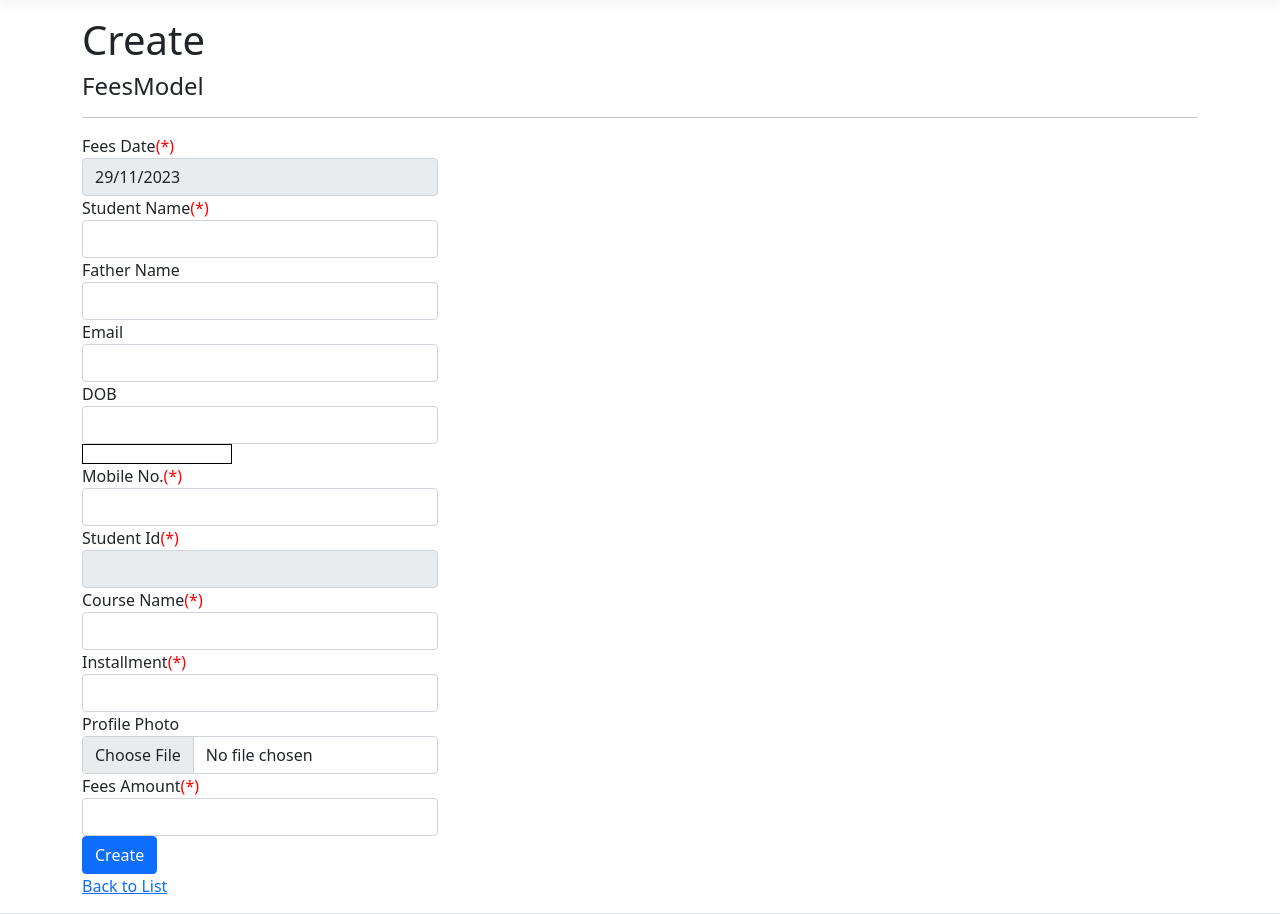
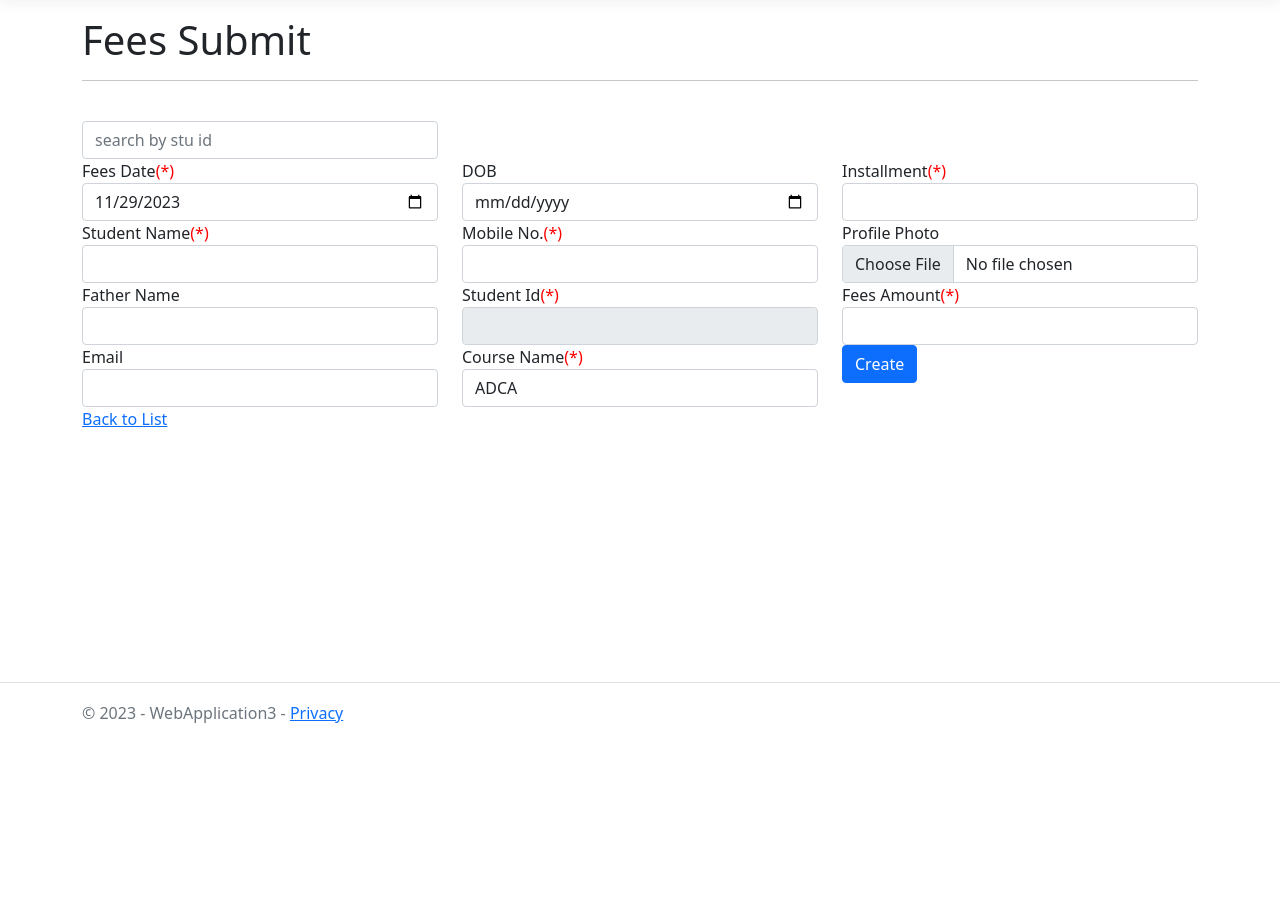
Before and after one commit to pksmbd/WebApplication3, an ASP.NET Core app: page /Fees/Create in a window 1280 px wide. Shown: the part 57-971 px from the top of the page. After the commit the page ends 780 px from the top, so only its background shows below. Run offline with ASP.NET Core 8, Linux system fonts and the light colour scheme; style sheets or scripts are compiled from the project's sources; some libraries are stand-ins or nearby versions.

Commit message:
age cal update

```diff
--- a/WebApplication3/Controllers/FeesController.cs
+++ b/WebApplication3/Controllers/FeesController.cs
@@ -11,6 +11,7 @@ using WebApplication3.Models;
 using WebApplication3.Service;
 using PagedList;
 using PagedList.Mvc;
+using System.Web.Mvc;
 
 
 namespace WebApplication3.Controllers
@@ -26,6 +27,7 @@ namespace WebApplication3.Controllers
             _logger = logger;
             Environment = _environment;
         }
+
 
         public IActionResult Index()
         {
@@ -54,6 +56,64 @@ namespace WebApplication3.Controllers
             }
             return View(FeesModelLstObj);
         }
+
+        //[HttpGet]
+        //public IActionResult getdetails(string stu_id)
+        //{
+        //    List<FeesModel> FeesModelLstObj = new List<FeesModel>();
+        //    FeesModel FeesModelObj = new FeesModel();
+        //    DataSet ds1 = mc.fetchdata("select * from tblfees where student_id=" + stu_id + "");
+        //    int i = 0;
+        //    while (i < ds1.Tables[0].Rows.Count)
+        //    {
+        //        FeesModelObj.id = Convert.ToInt32(ds1.Tables[0].Rows[i]["id"].ToString());
+        //        FeesModelObj.reg_date = Convert.ToDateTime(ds1.Tables[0].Rows[i]["reg_date"].ToString());
+        //        FeesModelObj.fees_date = Convert.ToDateTime(ds1.Tables[0].Rows[i]["fees_date"].ToString());
+        //        FeesModelObj.student_name = ds1.Tables[0].Rows[i]["student_name"].ToString();
+        //        FeesModelObj.father_name = ds1.Tables[0].Rows[i]["father_name"].ToString();
+        //        FeesModelObj.email = ds1.Tables[0].Rows[i]["email"].ToString();
+        //        FeesModelObj.dob = Convert.ToDateTime(ds1.Tables[0].Rows[i]["dob"].ToString());
+        //        FeesModelObj.mobile = ds1.Tables[0].Rows[i]["mobile"].ToString();
+        //        FeesModelObj.student_id = ds1.Tables[0].Rows[i]["student_id"].ToString();
+        //        FeesModelObj.course_name = ds1.Tables[0].Rows[i]["course_name"].ToString();
+        //        FeesModelObj.installment = ds1.Tables[0].Rows[i]["installment"].ToString();
+        //        FeesModelObj.photo = ds1.Tables[0].Rows[i]["photo"].ToString();
+        //        FeesModelObj.fees = ds1.Tables[0].Rows[i]["fees"].ToString();
+        //        i++;
+        //    }
+        //    return View(FeesModelObj);
+        //}
+
+        [System.Web.Mvc.HttpGet]
+        public IActionResult getdetails(string stu_id)
+        {
+
+            List<FeesModel> customer = new List<FeesModel>();
+            DataSet ds1 = mc.fetchdata("select * from tblfees where student_id=" + stu_id + "");
+            int i = 0;
+            while (i < ds1.Tables[0].Rows.Count)
+            {
+                customer.Add(new FeesModel
+                {
+                    id = Convert.ToInt32(ds1.Tables[0].Rows[i]["id"].ToString()),
+                    reg_date = Convert.ToDateTime(ds1.Tables[0].Rows[i]["reg_date"].ToString()),
+                    fees_date = Convert.ToDateTime(ds1.Tables[0].Rows[i]["fees_date"].ToString()),
+                    student_name = ds1.Tables[0].Rows[i]["student_name"].ToString(),
+                    father_name = ds1.Tables[0].Rows[i]["father_name"].ToString(),
+                    email = ds1.Tables[0].Rows[i]["email"].ToString(),
+                    dob = Convert.ToDateTime(ds1.Tables[0].Rows[i]["dob"].ToString()),
+                    mobile = ds1.Tables[0].Rows[i]["mobile"].ToString(),
+                    student_id = ds1.Tables[0].Rows[i]["student_id"].ToString(),
+                    course_name = ds1.Tables[0].Rows[i]["course_name"].ToString(),
+                    installment = ds1.Tables[0].Rows[i]["installment"].ToString(),
+                    photo = ds1.Tables[0].Rows[i]["photo"].ToString(),
+                    fees = ds1.Tables[0].Rows[i]["fees"].ToString()
+                });
+            }
+                return Json(customer, JsonRequestBehavior.AllowGet);
+
+        }
+
 
         public IActionResult Create()
         {
--- a/WebApplication3/Views/Fees/Create.cshtml
+++ b/WebApplication3/Views/Fees/Create.cshtml
@@ -5,24 +5,32 @@
     Layout = "~/Views/Shared/_Layout.cshtml";
 }
 
-<h1>Create</h1>
+<h1>Fees Submit</h1>
 
-<h4>FeesModel</h4>
+@* <h4>FeesModel</h4> *@
 <hr />
 <div class="row">
     <div class="col-md-4">
-        <form asp-action="Create" enctype="multipart/form-data">
+        <div asp-validation-summary="ModelOnly" class="text-danger"></div>
+
+        <div class="form-group">
+            <label class="control-label"></label><font color="red"></font>
+            <input type="search" id="stuid" placeholder="search by stu id" class="form-control" />
+        </div>
+    </div>
+</div>
+    <form asp-action="Create" enctype="multipart/form-data">
+<div class="row">
+    <div class="col-md-4">
             <div asp-validation-summary="ModelOnly" class="text-danger"></div>
-
-
             <div class="form-group">
                 <label asp-for="fees_date" class="control-label"></label><font color="red">(*)</font>
-                <input id="today" disabled  class="form-control" />
+                <input asp-for="fees_date" id="date" class="form-control" />
                 <span asp-validation-for="fees_date" class="text-danger"></span>
             </div>
             <div class="form-group">
                 <label asp-for="student_name" class="control-label"></label><font color="red">(*)</font>
-                <input asp-for="student_name"  class="form-control" />
+                <input asp-for="student_name" id="name"  class="form-control" />
                 <span asp-validation-for="student_name" class="text-danger"></span>
             </div>
             <div class="form-group">
@@ -35,10 +43,12 @@
                 <input asp-for="email" id="mail" class="form-control" />
                 <span asp-validation-for="email" class="text-danger"></span>
             </div>
+    </div>
+    <div class="col-md-4">
             <div class="form-group">
-                <label asp-for="dob" class="control-label"></label>
-                <input onchange="calculateAge()" class="form-control" />
-                <span style="width:150px;height:20px;display:block;border: 1px solid black;" id="result"></span>
+                <label asp-for="dob" class="control-label"> </label>&nbsp;<span id="result"></span>
+                <input asp-for="dob" onchange="calculateAge()" id="dob" class="form-control" />
+
                 <span asp-validation-for="dob" class="text-danger"></span>
             </div>
             <div class="form-group">
@@ -53,17 +63,18 @@
             </div>
             <div class="form-group">
                 <label asp-for="course_name" class="control-label"></label><font color="red">(*)</font>
-                <input list="dt" class="form-control" />
-                <datalist id="dt">
-                    <option value="ADCA"></option>
-                    <option value="DCA"></option>
-                    <option value="DTP"></option>
-                    <option value="O LEVEL"></option>
-                    <option value="CCC"></option>
-                    <option value="WEB DESIGNING"></option>
-                </datalist>
+                <select id="dt" class="form-control">
+                        <option value="ADCA">ADCA </option>
+                    <option value="DCA">DCA</option>
+                    <option value="DTP">DTP</option>
+                    <option value="O LEVEL">O LEVEL</option>
+                    <option value="CCC">CCC</option>
+                    <option value="WEB DESIGNING">WEB DESIGNING</option>
+                </select>
                 <span asp-validation-for="course_name" class="text-danger"></span>
             </div>
+    </div>
+    <div class="col-md-4">
             <div class="form-group">
                 <label asp-for="installment" class="control-label"></label><font color="red">(*)</font>
                 <input asp-for="installment" class="form-control" />
@@ -82,50 +93,65 @@
             <div class="form-group">
                 <input type="submit" value="Create" class="btn btn-primary" />
             </div>
-        </form>
     </div>
 </div>
+        </form>
 
 <div>
     <a asp-action="Index">Back to List</a>
 </div>
 
+<script>
+    function calculateAge() {
+        // Get the date of birth value from the input
+        var dobInput = document.getElementById("dob");
+        var dobValue = dobInput.value;
+
+        // Check if a date is selected
+        // if (!dobValue) {
+        //     alert("Please select a date of birth.");
+        //     return;
+        // }
+
+        // Calculate age
+        var dob = new Date(dobValue);
+        var today = new Date();
+
+        var years = today.getFullYear() - dob.getFullYear();
+        var months = today.getMonth() - dob.getMonth();
+
+        // Adjust age if birthday hasn't occurred yet this year
+        if (today.getDate() < dob.getDate()) {
+            months--;
+        }
+
+        // If months go negative, adjust years and months accordingly
+        if (months < 0) {
+            years--;
+            months = 12 + months;
+        }
+
+        // Display the result
+        var resultElement = document.getElementById("result");
+        resultElement.textContent = "Age: " + years + " years, " + months + " months";
+    }
+</script>
 
 <script>
-    const date = new Date();
-    let day = date.getDate();
-    let month = date.getMonth() + 1;
-    let year = date.getFullYear();
-    // This arrangement can be altered based on how we want the date's format to appear.
-    let currentDate = `${day}/${month}/${year}`;
-    document.getElementById("today").value = currentDate;
-    // document.getElementsByClassName("td").innerHTML = currentDate;
 
+    const dateInput = document.getElementById('date');
+    dateInput.value = formatDate();
 
-    function calculateAge() {
-        var dobInput = document.getElementById('dob').value;
-        var dob = new Date(dobInput);
+    function padTo2Digits(num) {
+        return num.toString().padStart(2, '0');
+    }
 
-        // console.log(dobInput)
-
-        if (isNaN(dob.getTime())) {
-            alert("Invalid date of birth. Please enter a valid date in the format YYYY-MM-DD.");
-            return;
-        }
-
-        var today = new Date();
-        var age = today.getFullYear() - dob.getFullYear();
-        // var age = today.getFullYear();
-        // var age = dob.getFullYear();
-        // console.log(age);
-        // Adjust age if birthday hasn't occurred yet this year
-        if (today.getMonth() < dob.getMonth() || (today.getMonth() === dob.getMonth() && today.getDate() < dob.getDate())) {
-            age--;
-        }
-
-        // document.getElementById('result').innerHTML = "Your age is: " + age + " years.";
-        document.getElementById('result').innerHTML = age;
-        // console.log('age');
+    function formatDate(date = new Date()) {
+        return [
+            date.getFullYear(),
+            padTo2Digits(date.getMonth() + 1),
+            padTo2Digits(date.getDate()),
+        ].join('-');
     }
 </script>
 
@@ -190,3 +216,44 @@
                 }
             });
     </script> *@
+
+<script>
+// $(document).ready(function(){
+//    $("#stuid").TextChanged(function(){
+//        $.ajax({
+//              Type:"GET/POST",
+//              ContentType:"application/json;charset=utf-8",
+//              url:'@Url.Action("getdetails","FeesController")',
+//              data:{allData : Json.Stringify(Model)},
+//              dataType:"json",
+//              success: function(data){
+//                     data.student_name
+//              },
+//              error: function(){
+//                  alert("Error");
+//              }
+
+//        });
+
+//    });
+// });
+
+    $("#stuid").change(function (event) {
+        var cusKey = $("#stuid").val();
+        alert("student id:" + cusKey);
+        $.ajax({
+            type: 'GET',
+            url: "/FeesController/getdetails/",
+            contentType: "application/json; charset=utf-8",
+            dataType: "json",
+            data: JSON.stringify({ "stu_id": cusKey }),
+            success: function (data) {
+                alert("available");
+                $("#name").val(data.student_name);
+            },
+            error: function () {
+                alert("error");
+            }
+        });
+    });
+</script>
```
Also changed, not shown: WebApplication3/WebApplication3.csproj, 5 other files.
